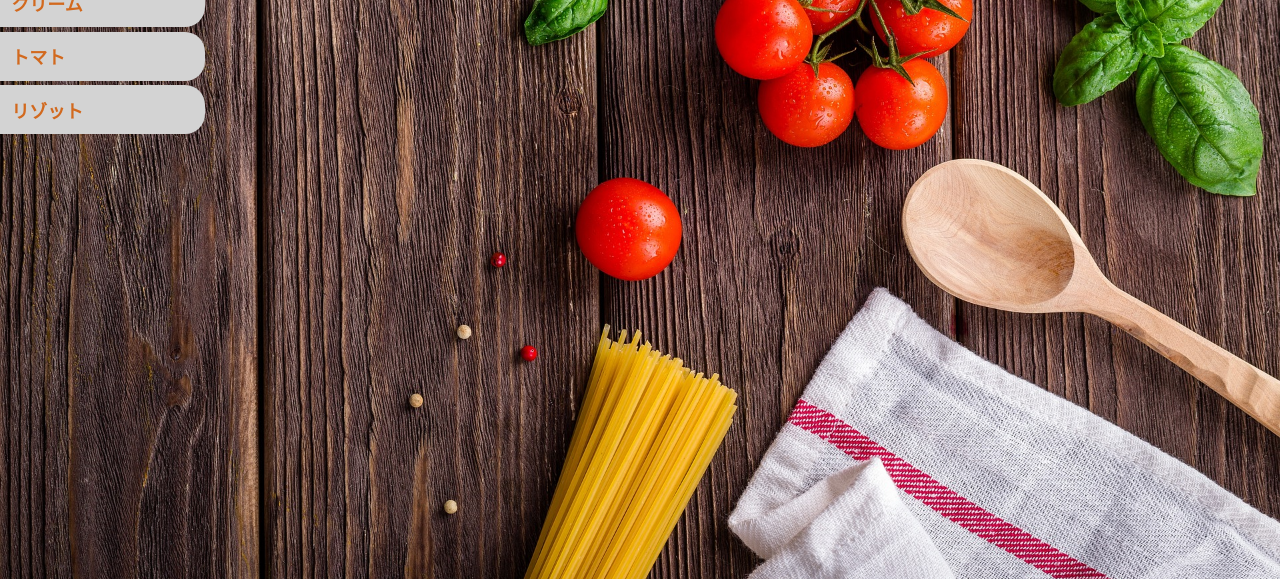
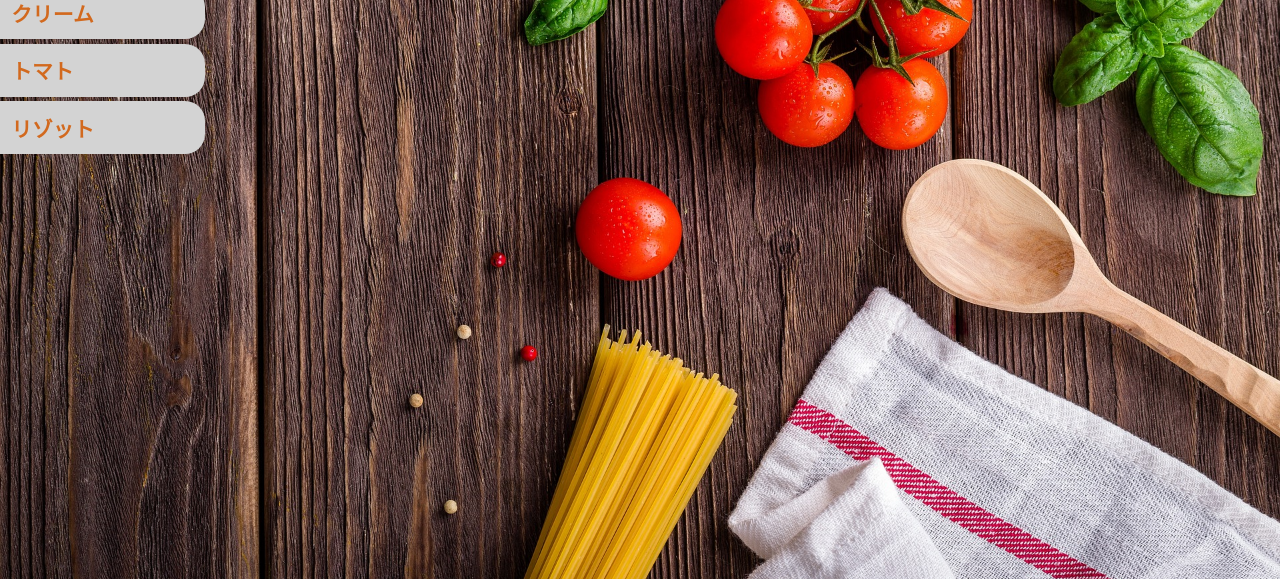
Before and after one commit to Kota-Ohno/pasta-diary, a Gatsby site: page / in a window 1280 px wide. Shown: the part 221-800 px from the top of the page. Built offline with nearby package versions, Linux system fonts and the light colour scheme; Gatsby itself is replaced by a stand-in of ours.

Commit message:
左サイドバーのMUI化

```diff
--- a/src/components/leftSidebar.jsx
+++ b/src/components/leftSidebar.jsx
@@ -1,7 +1,7 @@
 import * as React from "react"
 import { useStaticQuery, graphql, Link } from "gatsby"
 import { leftSidebar, categoryLink } from "./leftSidebar.module.css"
-
+import { Box } from "@mui/material";
 
 const LeftSidebar = ({ className }) => {
   const data = useStaticQuery(graphql`
@@ -15,7 +15,7 @@ const LeftSidebar = ({ className }) => {
   `)
 
   return (
-    <div className={`${className} ${leftSidebar}`}>
+    <Box className={`${className} ${leftSidebar}`}>
       {data.allMdx.group.map(category => (
         <Link
           key={category.fieldValue}
@@ -25,7 +25,7 @@ const LeftSidebar = ({ className }) => {
           {category.fieldValue}
         </Link>
       ))}
-    </div>
+    </Box>
   )
 }
 
--- a/src/components/leftSidebar.module.css
+++ b/src/components/leftSidebar.module.css
@@ -17,8 +17,9 @@
   border-radius: 0 20px 20px 0;
   background-color: lightgray;
   color: chocolate;
-  font-weight: 700;
-  font-size: large;
+  font-weight: 900;
+  font-size: 1.3rem;
+  font-family: Helvetica, Arial, "Klee One", sans-serif;
   text-decoration: none;
   transition: transform 0.3s ease, background-color 0.3s ease;
 }
```
